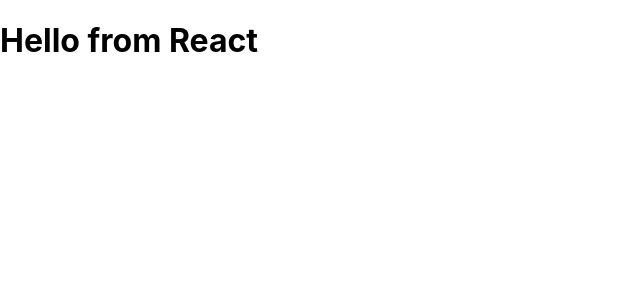
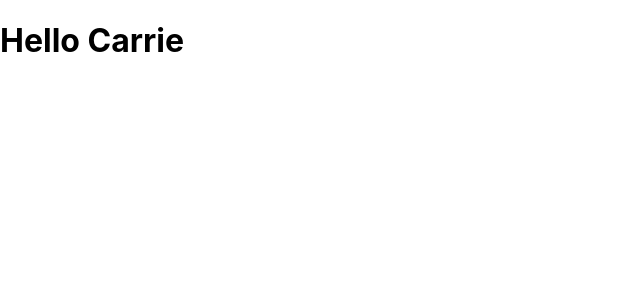
Before and after one commit to cryan10/react-to-do, a React (Create React App) app: page / in a window 1280 px wide. Shown: the top 300 px of the page, without its empty margins (0-640 px from the left). Built offline with nearby package versions, Linux system fonts and the light colour scheme.

Commit message:
feat(name): adds dynamic value

```diff
--- a/src/App.js
+++ b/src/App.js
@@ -1,7 +1,8 @@
 function App() {
+  const name = "Carrie"
 	return (
-		<div>
-			<h1>Hello from React</h1>
+		<div class="container">
+			<h1>Hello {name}</h1>
 		</div>
 	);
 }
```
